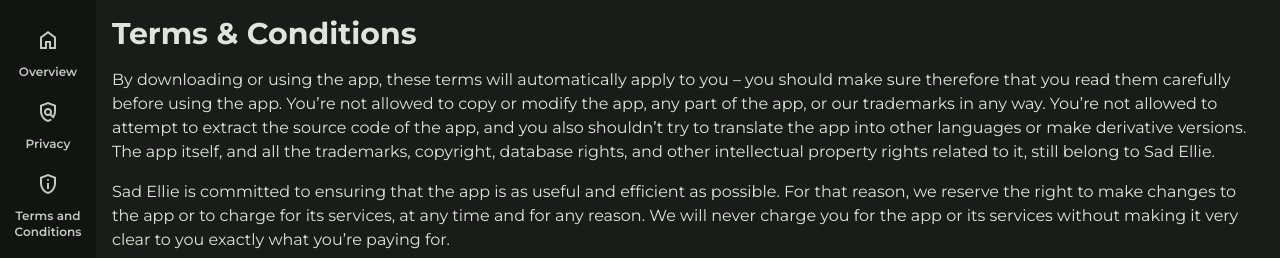
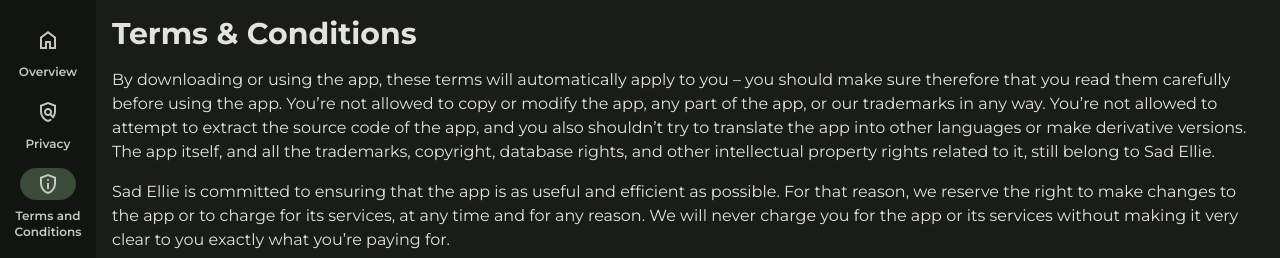
Before and after one commit to sadellie/sadellie.github.io, a SvelteKit app: page /unitto/terms in a window 1280 px wide. Shown: the top 258 px of the page. Built offline with nearby package versions, Linux system fonts and the light colour scheme.

Commit message:
Fix selected tab style

```diff
--- a/src/routes/unitto/TabListItemVertical.svelte
+++ b/src/routes/unitto/TabListItemVertical.svelte
@@ -3,6 +3,10 @@
     export let icon: string;
     export let isSelected: Boolean = false;
     export let href: string;
+
+    $: background = isSelected
+    ? "bg-unitto-dark-secondaryContainer hover:bg-unitto-dark-surfaceContainer-active-hover"
+    : "hover:bg-unitto-dark-surfaceContainer-inactive-hover"
 
     $: icon_state_class = isSelected
         ? "text-unitto-on-secondary-container bg-unitto-secondaryContainer group-hover/item:bg-unitto-surfaceContainer-active-hover"
@@ -25,7 +29,7 @@
     on:click={click}
 >
     <span
-        class="material-symbols-outlined px-4 rounded-full group-hover/item:font-semibold transition-all text-2xl {icon_state_class}"
+        class="material-symbols-outlined px-4 rounded-full group-hover/item:font-semibold transition-all text-2xl {icon_state_class} {background}"
         >{icon}</span
     >
 
```
